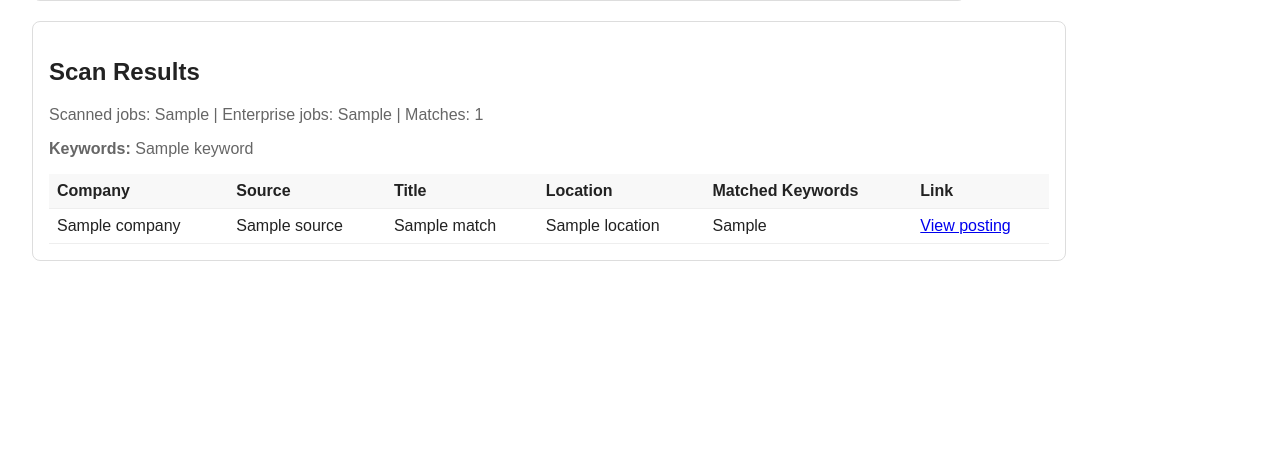
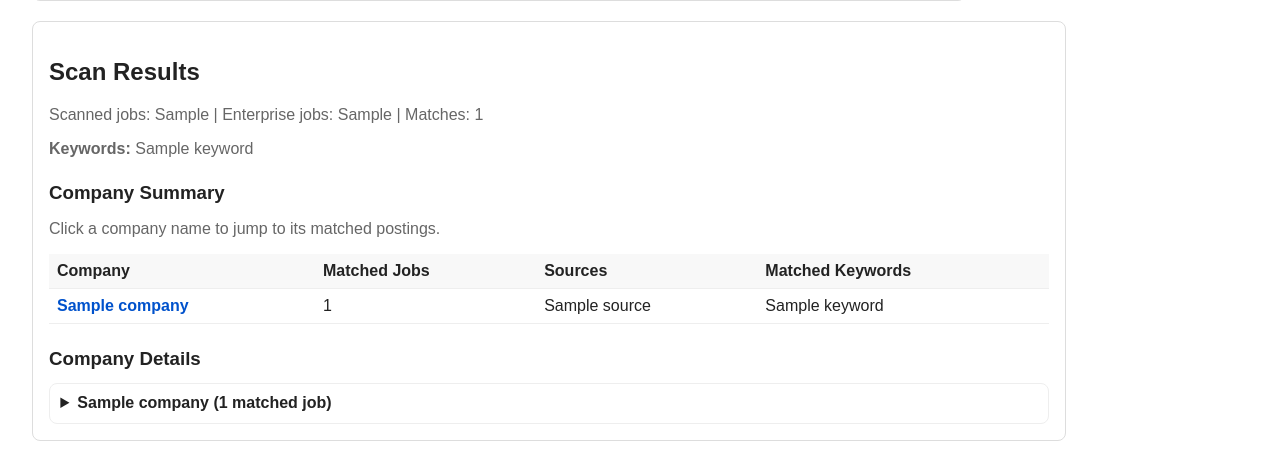
Before and after one commit to orlacostello-code/main, a FastAPI app: template templates/index.html in a window 1280 px wide. Shown: the part 377-850 px from the top of the page. Before the commit the page ends 638 px from the top, so only its background shows below. Run offline with FastAPI, Linux system fonts and the light colour scheme; the template is opened without the code that fills it: most values are stand-ins (such as "Sample title", 1, 10 or a date in 2020).

Commit message:
Add clickable company summary and drill-down results
Co-authored-by: orlacostello-code <orlacostello-code@users.noreply.github.com>

```diff
--- a/app/main.py
+++ b/app/main.py
@@ -1,15 +1,16 @@
-"""FastAPI app exposing keyword scanner endpoints and simple web UI."""
+"""FastAPI app exposing keyword scanner endpoints and interactive web UI."""
 
 from __future__ import annotations
 
-from typing import List
+from collections import defaultdict
+from typing import Dict, List
 
 from fastapi import FastAPI, Form, Request
 from fastapi.responses import HTMLResponse
 from fastapi.templating import Jinja2Templates
 
 from app.config import AppConfig
-from app.models import ScanRequest, ScanResponse
+from app.models import CompanyResult, ScanRequest, ScanResponse
 from app.scanner import JobScanner
 
 app = FastAPI(title="Enterprise Job Keyword Scanner", version="0.1.0")
@@ -40,10 +41,11 @@ def scan_html(
     keywords: str = Form(default=""),
     pages: int = Form(default=3),
 ) -> HTMLResponse:
-    """Handle HTML form submission and display scan result table."""
+    """Handle HTML form submission and display grouped scan results."""
     keyword_list = _split_keywords(keywords) or list(config.keyword_list)
     try:
         summary = scanner.scan(keywords=keyword_list, pages=pages)
+        company_results = _build_company_results(summary.matches)
         return templates.TemplateResponse(
             request=request,
             name="index.html",
@@ -54,6 +56,7 @@ def scan_html(
                     "enterprise_jobs": summary.enterprise_jobs,
                     "keywords": keyword_list,
                     "matches": summary.matches,
+                    "company_results": company_results,
                 },
                 "error": None,
                 "pages": pages,
@@ -79,13 +82,39 @@ def scan_api(payload: ScanRequest) -> ScanResponse:
     """Return JSON scan result for integration with other workflows."""
     keyword_list = payload.keywords or list(config.keyword_list)
     summary = scanner.scan(keywords=keyword_list, pages=payload.pages)
+    company_results = _build_company_results(summary.matches)
     return ScanResponse(
         scanned_jobs=summary.scanned_jobs,
         enterprise_jobs=summary.enterprise_jobs,
         keywords=keyword_list,
         matches=summary.matches,
+        companies=company_results,
     )
 
 
 def _split_keywords(raw_keywords: str) -> List[str]:
     return [item.strip() for item in raw_keywords.split(",") if item.strip()]
+
+
+def _build_company_results(matches: List) -> List[CompanyResult]:
+    grouped: Dict[str, List] = defaultdict(list)
+    for match in matches:
+        grouped[match.company].append(match)
+
+    company_results: List[CompanyResult] = []
+    for company in sorted(grouped):
+        jobs = grouped[company]
+        keyword_hits = sorted(
+            {keyword for job in jobs for keyword in job.matched_keywords}
+        )
+        sources = sorted({job.source for job in jobs})
+        company_results.append(
+            CompanyResult(
+                company=company,
+                match_count=len(jobs),
+                keywords=keyword_hits,
+                sources=sources,
+                jobs=list(jobs),
+            )
+        )
+    return company_results
--- a/templates/index.html
+++ b/templates/index.html
@@ -7,6 +7,7 @@
   <style>
     body { font-family: Arial, sans-serif; margin: 2rem; color: #222; }
     h1 { margin-bottom: 0.5rem; }
+    h3 { margin-top: 1.5rem; margin-bottom: 0.4rem; }
     .sub { color: #666; margin-bottom: 1.5rem; }
     form { border: 1px solid #ddd; padding: 1rem; border-radius: 8px; max-width: 900px; }
     label { display: block; font-weight: 600; margin-top: 0.8rem; }
@@ -15,6 +16,10 @@
     button:hover { background: #003f9e; }
     .error { margin-top: 1rem; color: #b00020; font-weight: 600; }
     .card { margin-top: 1.25rem; border: 1px solid #ddd; border-radius: 8px; padding: 1rem; max-width: 1000px; }
+    .anchor-link { color: #0052cc; text-decoration: none; font-weight: 600; }
+    .anchor-link:hover { text-decoration: underline; }
+    details { margin-top: 0.8rem; border: 1px solid #eee; border-radius: 8px; padding: 0.65rem; }
+    details summary { cursor: pointer; font-weight: 600; }
     table { width: 100%; border-collapse: collapse; margin-top: 0.8rem; }
     th, td { border-bottom: 1px solid #eee; padding: 0.5rem; text-align: left; vertical-align: top; }
     th { background: #f8f8f8; }
@@ -60,10 +65,36 @@
     <p class="muted"><strong>Keywords:</strong> {{ result.keywords | join(", ") }}</p>
 
     {% if result.matches %}
+    <h3>Company Summary</h3>
+    <p class="muted">Click a company name to jump to its matched postings.</p>
     <table>
       <thead>
         <tr>
           <th>Company</th>
+          <th>Matched Jobs</th>
+          <th>Sources</th>
+          <th>Matched Keywords</th>
+        </tr>
+      </thead>
+      <tbody>
+        {% for company in result.company_results %}
+        <tr>
+          <td><a class="anchor-link" href="#company-{{ company.anchor_id }}">{{ company.company }}</a></td>
+          <td>{{ company.match_count }}</td>
+          <td>{{ company.sources | join(", ") }}</td>
+          <td>{{ company.keywords | join(", ") }}</td>
+        </tr>
+        {% endfor %}
+      </tbody>
+    </table>
+
+    <h3>Company Details</h3>
+    {% for company in result.company_results %}
+    <details id="company-{{ company.anchor_id }}">
+      <summary>{{ company.company }} ({{ company.match_count }} matched job{% if company.match_count != 1 %}s{% endif %})</summary>
+      <table>
+        <thead>
+          <tr>
             <th>Source</th>
             <th>Title</th>
             <th>Location</th>
@@ -72,9 +103,8 @@
           </tr>
         </thead>
         <tbody>
-        {% for match in result.matches %}
+          {% for match in company.jobs %}
           <tr>
-          <td>{{ match.company }}</td>
             <td>{{ match.source }}</td>
             <td>{{ match.title }}</td>
             <td>{{ match.location }}</td>
@@ -90,6 +120,8 @@
           {% endfor %}
         </tbody>
       </table>
+    </details>
+    {% endfor %}
     {% else %}
     <p>No matching enterprise job postings were found for the selected keywords.</p>
     {% endif %}
```
Also changed, not shown: app/models.py (+12 -0 lines), tests/test_scanner.py (+39 -0 lines). Lines whose indentation alone changed are shown as unchanged.
